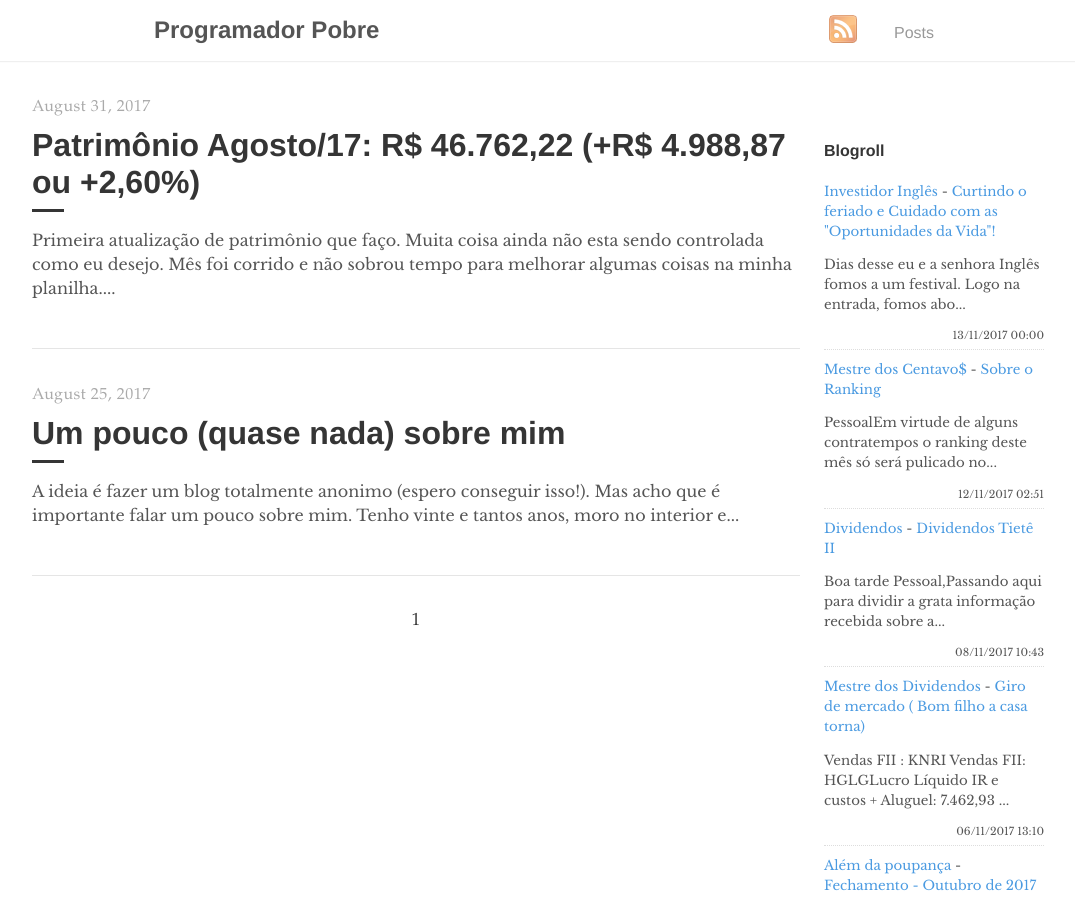
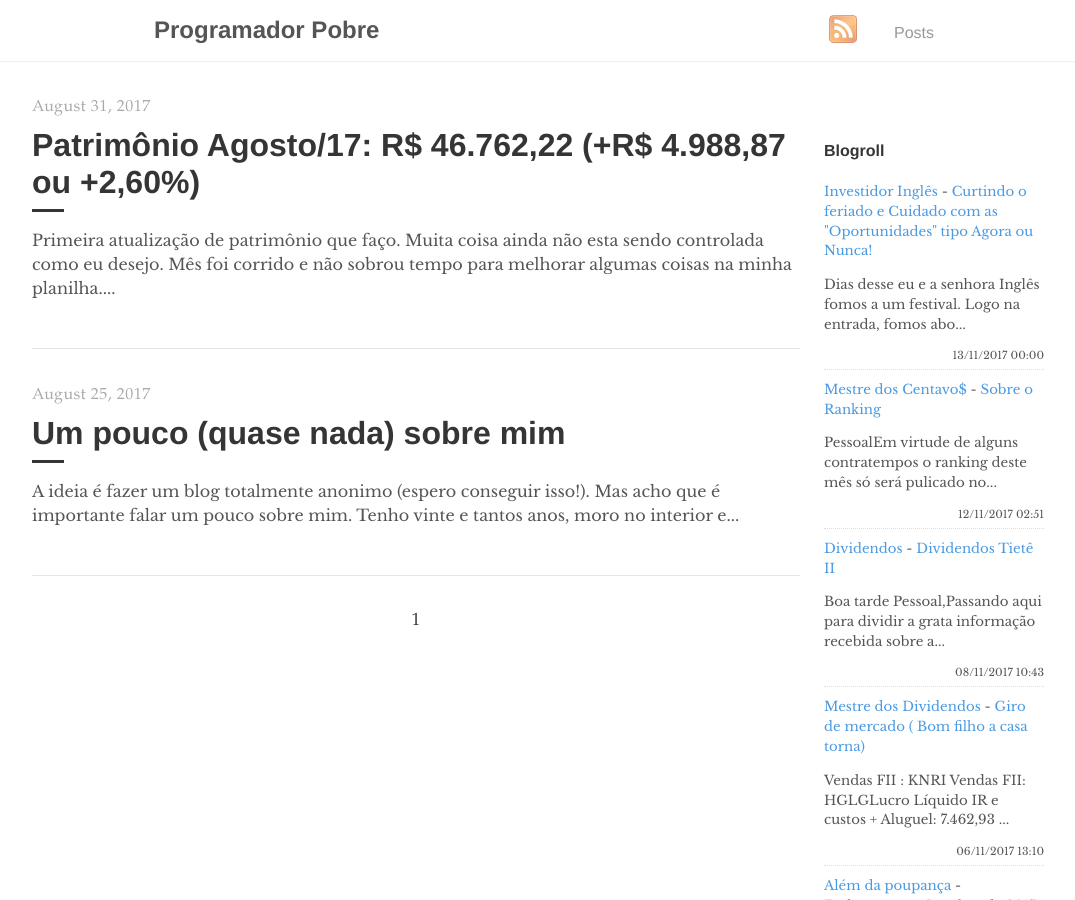
Before and after one commit to programadorpobre/programadorpobre.github.io, a Jekyll site: the page built from index.html, in a window 1280 px wide and 900 px high. Shown: the whole window, without its empty margins (96-1171 px from the left). Built offline with Jekyll 4.4.1, drawn with Linux system fonts in a browser that asks for light colours; the list of posts is cut into pages by our own code; comment, search, counter and statistics services are not loaded.

Commit message:
[ci skip] travis #101

```diff
--- a/_includes/feed-entries.html
+++ b/_includes/feed-entries.html
@@ -1,5 +1,5 @@
 <div class="feed-entry">
-    <a class="feed-entry-site-name" href="http://investidoringles.blogspot.com/">Investidor Inglês</a> - <a class="feed-entry-title" href="http://investidoringles.blogspot.com/2017/11/cuidado-com-oportunidades-da-vida.html">Curtindo o feriado e Cuidado com as "Oportunidades da Vida"!</a>
+    <a class="feed-entry-site-name" href="http://investidoringles.blogspot.com/">Investidor Inglês</a> - <a class="feed-entry-title" href="http://investidoringles.blogspot.com/2017/11/cuidado-com-oportunidades-da-vida.html">Curtindo o feriado e Cuidado com as "Oportunidades" tipo Agora ou Nunca!</a>
     <p class="feed-entry-summary">Dias desse eu e a senhora Inglês fomos a um festival. Logo na entrada, fomos abo...</p>
     <time datetime="2017-11-13T00:00:00.001-02:00">13/11/2017 00:00</time>
 </div>
```
